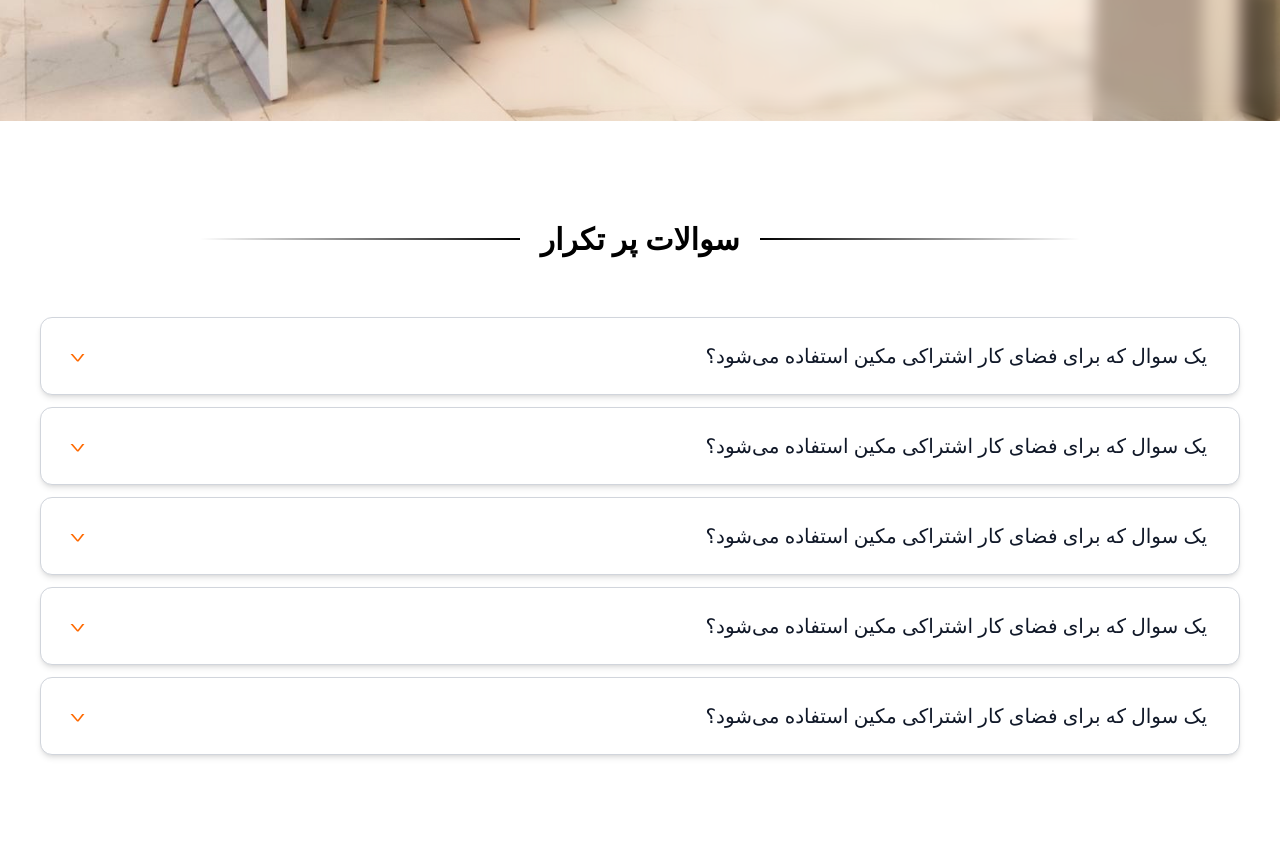
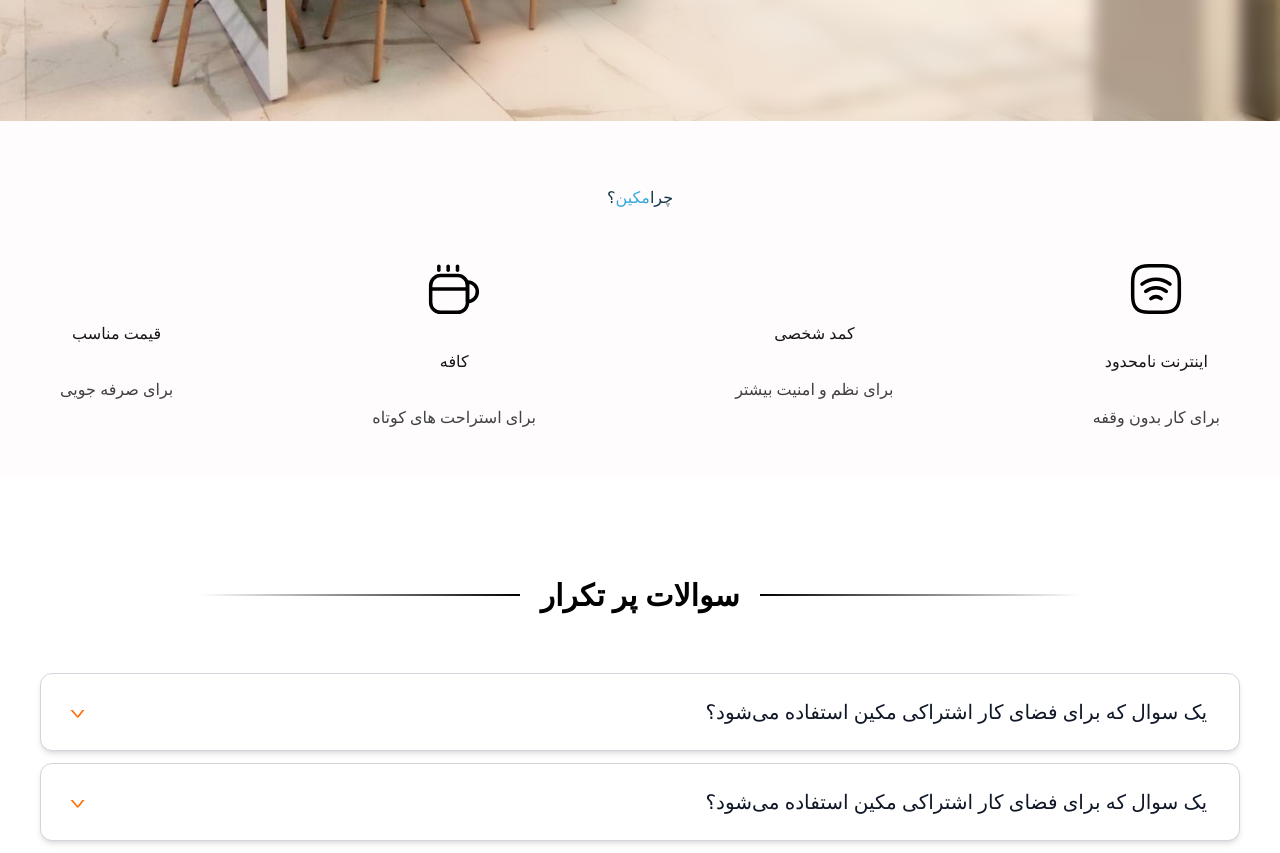
Before and after one commit to farnazseyedi/Co-working-space, a Next.js app: page / in a window 1280 px wide. Shown: the part 820-1673 px from the top of the page. Built offline with nearby package versions, Linux system fonts and the light colour scheme.

Commit message:
add features section except icons

```diff
--- /dev/null
+++ b/app/icons/home-page/coffee.tsx
@@ -0,0 +1,61 @@
+export default function CoffeeIcon({ className }: { className?: string }) {
+  return (
+    <svg
+      xmlns="http://www.w3.org/2000/svg"
+      width="56"
+      height="56"
+      viewBox="0 0 24 24"
+      fill="none"
+    >
+      <g clip-path="url(#clip0_4418_9857)">
+        <path
+          d="M17.79 10.4698V17.7898C17.79 20.1198 15.9 21.9998 13.58 21.9998H6.21C3.89 21.9998 2 20.1098 2 17.7898V10.4698C2 8.13977 3.89 6.25977 6.21 6.25977H13.58C15.9 6.25977 17.79 8.14977 17.79 10.4698Z"
+          stroke="currentColor"
+          stroke-width="1.5"
+          stroke-linecap="round"
+          stroke-linejoin="round"
+        />
+        <path
+          d="M5.5 4V2.25"
+          stroke="currentColor"
+          stroke-width="1.5"
+          stroke-linecap="round"
+          stroke-linejoin="round"
+        />
+        <path
+          d="M9.5 4V2.25"
+          stroke="currentColor"
+          stroke-width="1.5"
+          stroke-linecap="round"
+          stroke-linejoin="round"
+        />
+        <path
+          d="M13.5 4V2.25"
+          stroke="currentColor"
+          stroke-width="1.5"
+          stroke-linecap="round"
+          stroke-linejoin="round"
+        />
+        <path
+          d="M22 13.1592C22 15.4792 20.11 17.3692 17.79 17.3692V8.94922C20.11 8.94922 22 10.8292 22 13.1592Z"
+          stroke="currentColor"
+          stroke-width="1.5"
+          stroke-linecap="round"
+          stroke-linejoin="round"
+        />
+        <path
+          d="M2 12H17.51"
+          stroke="currentColor"
+          stroke-width="1.5"
+          stroke-linecap="round"
+          stroke-linejoin="round"
+        />
+      </g>
+      <defs>
+        <clipPath id="clip0_4418_9857">
+          <rect width="24" height="24" fill="white" />
+        </clipPath>
+      </defs>
+    </svg>
+  );
+}
--- /dev/null
+++ b/app/icons/home-page/wifi.tsx
@@ -0,0 +1,47 @@
+export default function WifiIcon({ className }: { className?: string }) {
+  return (
+    <svg
+      xmlns="http://www.w3.org/2000/svg"
+      width="56"
+      height="56"
+      viewBox="0 0 24 24"
+      fill="none"
+    >
+      <g clip-path="url(#clip0_4418_9775)">
+        <path
+          d="M6 9.95906C9.63 7.14906 14.37 7.14906 18 9.95906"
+          stroke="currentColor"
+          stroke-width="1.5"
+          stroke-linecap="round"
+          stroke-linejoin="round"
+        />
+        <path
+          d="M7.59998 13.0489C10.27 10.9889 13.74 10.9889 16.41 13.0489"
+          stroke="currentColor"
+          stroke-width="1.5"
+          stroke-linecap="round"
+          stroke-linejoin="round"
+        />
+        <path
+          d="M9.80005 16.1397C11.13 15.1097 12.87 15.1097 14.2 16.1397"
+          stroke="currentColor"
+          stroke-width="1.5"
+          stroke-linecap="round"
+          stroke-linejoin="round"
+        />
+        <path
+          d="M9 22H15C20 22 22 20 22 15V9C22 4 20 2 15 2H9C4 2 2 4 2 9V15C2 20 4 22 9 22Z"
+          stroke="currentColor"
+          stroke-width="1.5"
+          stroke-linecap="round"
+          stroke-linejoin="round"
+        />
+      </g>
+      <defs>
+        <clipPath id="clip0_4418_9775">
+          <rect width="24" height="24" fill="white" />
+        </clipPath>
+      </defs>
+    </svg>
+  );
+}
--- a/app/page.tsx
+++ b/app/page.tsx
@@ -1,11 +1,13 @@
 import Footer from "@/app/pages/HomePage/Footer";
 import FAQ from "@/app/pages/HomePage/F&Q";
 import Header from "@/app/pages/HomePage/Header";
+import FeaturesSection from "./pages/HomePage/features-section";
 
 export default function Home() {
   return (
     <div className="">
       <Header/>
+      <FeaturesSection/>
       <FAQ />
       <Footer />
     </div>
--- /dev/null
+++ b/app/pages/HomePage/features-section.tsx
@@ -0,0 +1,42 @@
+import CoffeeIcon from "@/app/icons/home-page/coffee";
+import WifiIcon from "@/app/icons/home-page/wifi";
+
+function FeaturesSection() {
+  return (
+    <div className="bg-others-bg1 pt-6 px-15 pb-12">
+      <div className="flex flex-col gap-7 mt-10">
+        <div className="flex justify-center h-12 ">
+          <p className="text-tertiary-800">
+            چرا
+            <span className="text-tertiary-500">مکین</span>؟
+          </p>
+        </div>
+        <div className="flex justify-between">
+          <div className="flex flex-col justify-center items-center gap-8">
+            <WifiIcon className=" text-primary-500"/>
+            <div className="text-neutral-900">اینترنت نامحدود</div>
+            <div className="text-neutral-700">برای کار بدون وقفه</div>
+          </div>
+          <div className="flex flex-col justify-center items-center gap-8">
+            <div></div>
+            <div className="text-neutral-900">کمد شخصی</div>
+            <div className="text-neutral-700">برای نظم و امنیت بیشتر</div>
+          </div>
+
+          <div className="flex flex-col justify-center items-center gap-8">
+            <CoffeeIcon className="text-primary-500" />
+            <div className="text-neutral-900">کافه</div>
+            <div className="text-neutral-700">برای استراحت های کوتاه</div>
+          </div>
+          <div className="flex flex-col justify-center items-center gap-8">
+            <div></div>
+            <div className="text-neutral-900">قیمت مناسب</div>
+            <div className="text-neutral-700">برای صرفه جویی</div>
+          </div>
+        </div>
+      </div>
+    </div>
+  );
+}
+
+export default FeaturesSection;
```
